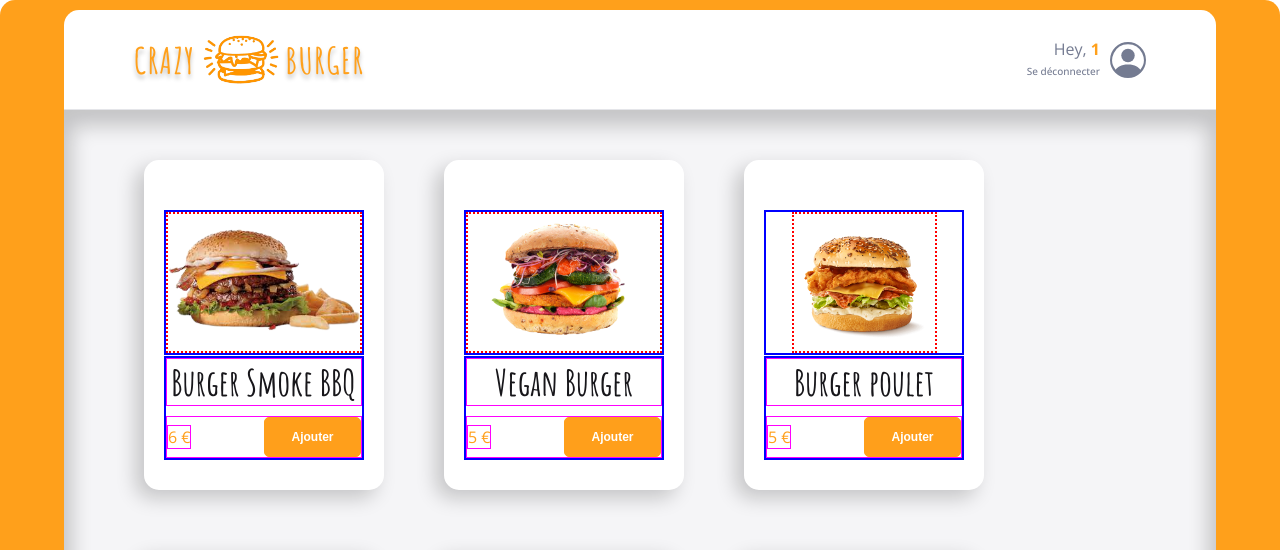
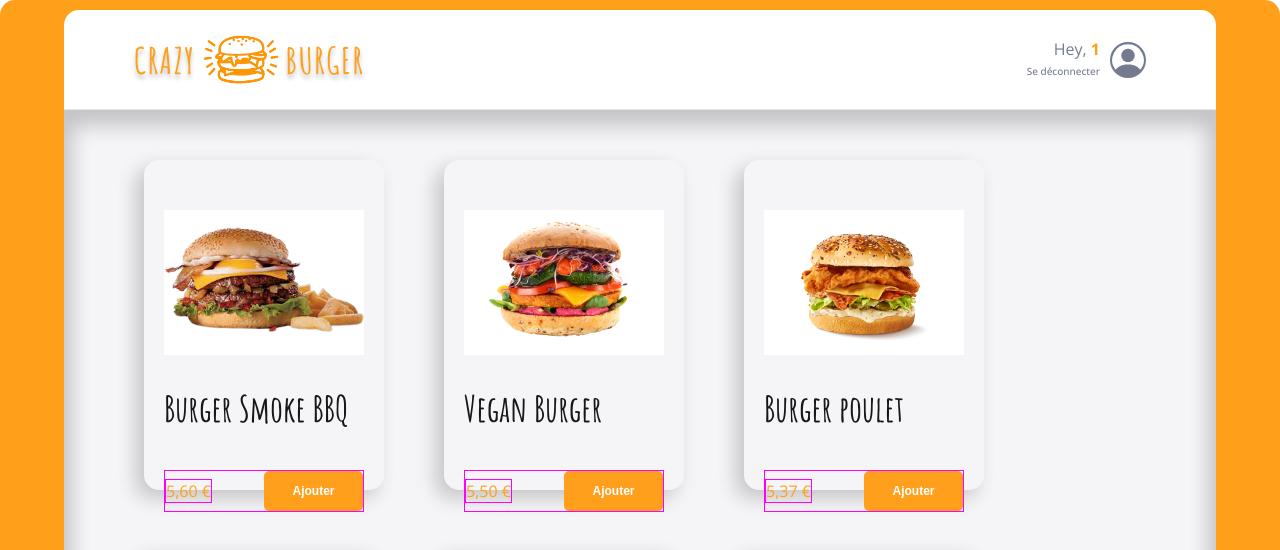
Before and after one commit to ChokDee-Sam/Crazee-Burger, a React (Vite) app: page /order/1 in a window 1280 px wide. Shown: the top 550 px of the page. Built offline with nearby package versions, Linux system fonts and the light colour scheme.

Commit message:
♻️ F05: ORDER > PRODUCT > Add formatPrice

```diff
--- a/src/components/pages/order/Main/Menu.jsx
+++ b/src/components/pages/order/Main/Menu.jsx
@@ -11,10 +11,10 @@ export default function Menu() {
     <MenuStyled>
       {menu.map((produit, index) => (
         <Product
+          key={index}
           imageSource={produit.imageSource}
           title={produit.title}
           price={produit.price}
-          key={index}
         />
       ))}
     </MenuStyled>
--- a/src/components/pages/order/Main/Product.jsx
+++ b/src/components/pages/order/Main/Product.jsx
@@ -1,6 +1,6 @@
 import PrimaryButton from "../../../reusableUi/PrimaryButton.jsx"
-import { fakeMenu2 } from "../../../../fakeData/fakeMenu.js"
 import styled from "styled-components"
+import { formatPrice } from "../../../../utils/maths"
 
 export default function Product({ imageSource, title, price }) {
   return (
@@ -12,7 +12,7 @@ export default function Product({ imageSource, title, price }) {
       <div className="infos">
         <div className="title">{title}</div>
         <div className="description">
-          <div className="price">{Math.round(price)} €</div>
+          <div className="price">{formatPrice(price)}</div>
           <PrimaryButton label={"Ajouter"} className={"size"} />
         </div>
       </div>
@@ -21,41 +21,45 @@ export default function Product({ imageSource, title, price }) {
 }
 
 const ProductStyled = styled.div`
+  /* background-color: pink; */
+
   display: flex;
   flex-direction: column;
   justify-content: space-between;
-  /* align-items: center; */
 
-  /* background-color: #0004ff; */
-  border-radius: 15px;
-  background: #fff;
-  box-shadow: -8px 8px 20px 0px rgba(0, 0, 0, 0.2);
   width: 240px;
   height: 330px;
   padding: 50px 20px 30px 20px;
-  /* gap: 35px; */
+
+  /* background: #fff; */
+  border-radius: 15px;
+  box-shadow: -8px 8px 20px 0px rgba(0, 0, 0, 0.2);
 
   .image {
-    border: 2px solid blue;
+    background: #fff;
+
+    /* border: 2px solid blue; */
     height: 145px;
     width: 100%;
     display: flex;
     justify-content: center;
 
     img {
-      border: 2px dotted red;
-      max-width: 100%;
-      max-height: 145px;
+      /* border: 2px dotted red; */
+      width: 100%;
+      height: 100%;
       object-fit: contain;
     }
   }
 
   .infos {
     width: 100%;
-    border: 2px solid blue;
+    height: calc(220px - 145px);
+
+    /* border: 2px solid blue; */
 
     .title {
-      border: 1px solid fuchsia;
+      /* border: 1px solid fuchsia; */
 
       color: #17161a;
       font-family: Amatic SC;
@@ -63,9 +67,12 @@ const ProductStyled = styled.div`
       font-style: normal;
       font-weight: 700;
       line-height: normal;
-      text-align: center;
+      /* text-align: center; */
+      height: 100%;
 
       margin-bottom: 10px;
+      overflow: hidden;
+      text-overflow: ellipsis;
     }
 
     .description {
@@ -74,7 +81,6 @@ const ProductStyled = styled.div`
       display: flex;
       align-items: center;
       justify-content: space-between;
-      /* height: 30px; */
 
       .price {
         border: 1px solid fuchsia;
```
Also changed, not shown: src/components/pages/order/OrderPage.jsx (line endings or trailing spaces).
